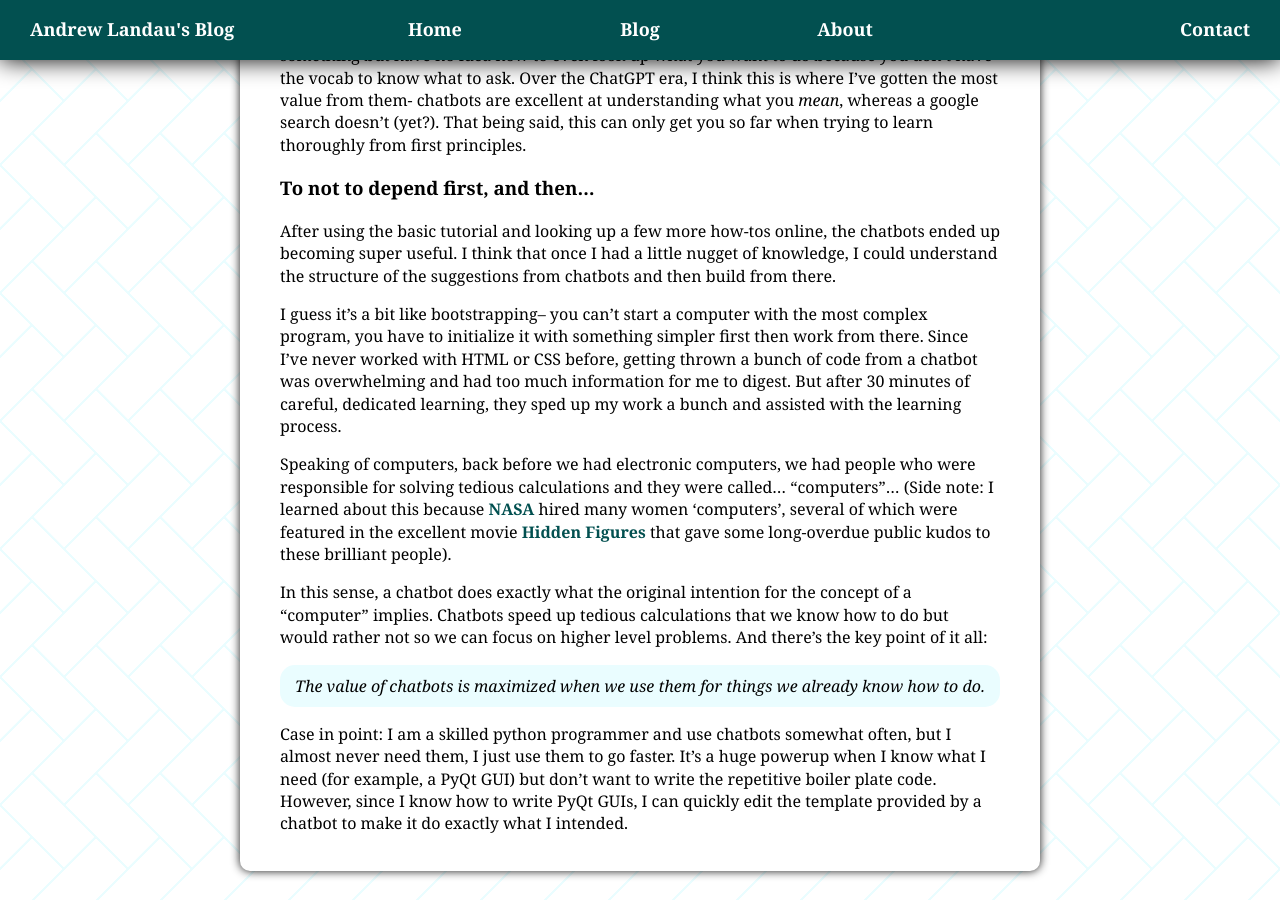
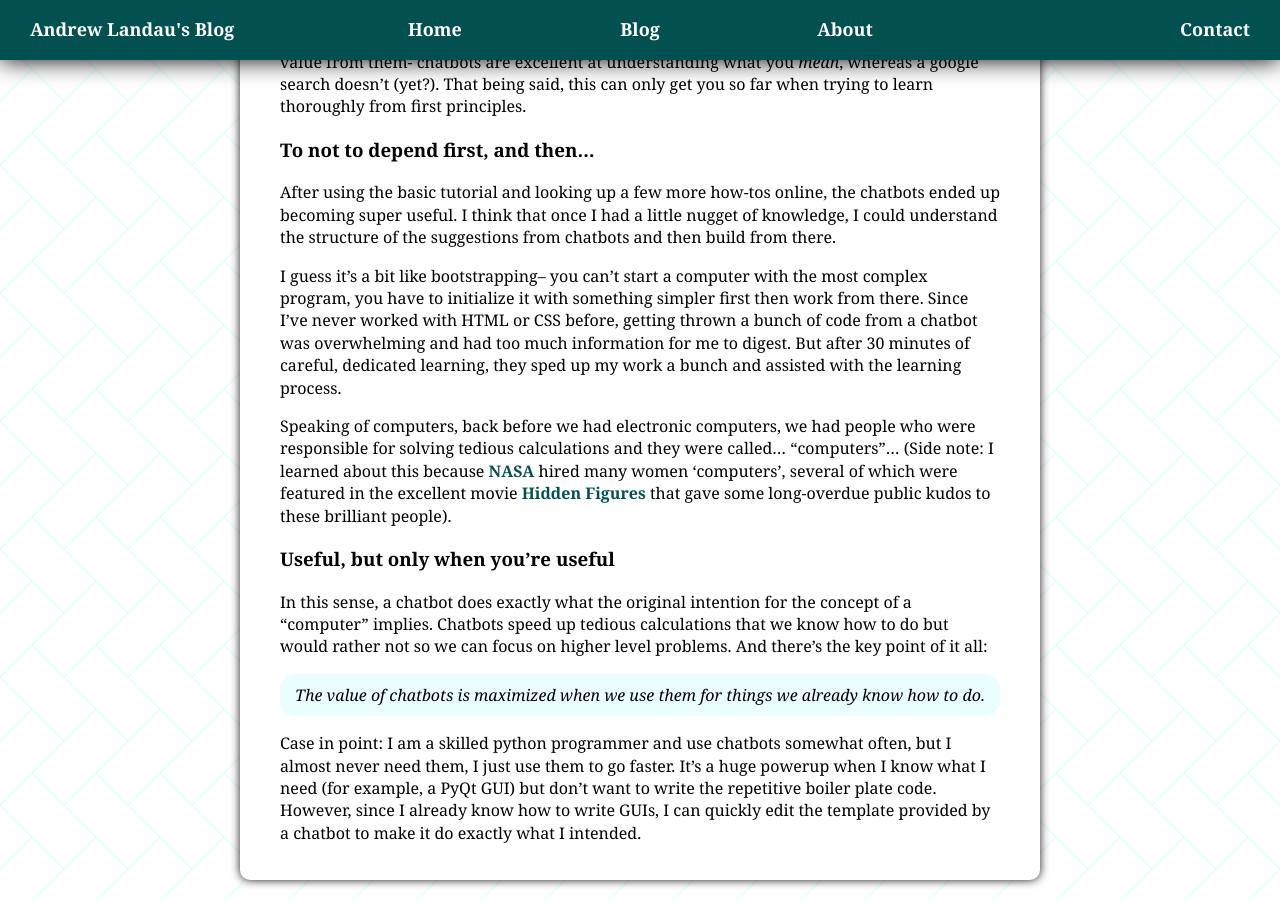
Before and after one commit to landoskape/landoskape.github.io, a Jekyll site: the page built from _posts/2024-06-03-building-time.md, in a window 1280 px wide and 900 px high, scrolled down 955 px. Built offline with Jekyll 4.4.1, drawn with Linux system fonts in a browser that asks for light colours.

```diff
--- a/_layouts/default.html
+++ b/_layouts/default.html
@@ -4,7 +4,6 @@
     <meta charset="utf-8">
     <title>{{ page.title }}</title>
     <link rel="stylesheet" href="/assets/css/styles.css">
-    <link rel="stylesheet" href="https://cdnjs.cloudflare.com/ajax/libs/font-awesome/6.0.0-beta3/css/all.min.css">
     {% feed_meta %}
     {% seo %}
   </head>
--- a/_layouts/post.html
+++ b/_layouts/post.html
@@ -10,12 +10,12 @@ layout: default
 <p style="text-align: center; margin-bottom: 30px;">
     {% for tag in page.tags %}
         <a href="/tags/#{{ tag | slugify }}" class="tag-link">
-            <span class="tag">{{ tag }}</span>
+            <span class="tag-in-post">{{ tag }}</span>
         </a>
         {% unless forloop.last %}
             <span class="tag-divider">-</span>
         {% endunless %}
     {% endfor %}
-</p>"
+</p>
 
 {{ content }}
--- a/_posts/2024-06-03-building-time.md
+++ b/_posts/2024-06-03-building-time.md
@@ -32,10 +32,11 @@ I guess it's a bit like bootstrapping-- you can't start a computer with the most
 
 Speaking of computers, back before we had electronic computers, we had people who were responsible for solving tedious calculations and they were called... "computers"... (Side note: I learned about this because [NASA](https://www.nasa.gov/image-article/computer-conducts-data-analysis/) hired many women 'computers', several of which were featured in the excellent movie [Hidden Figures](https://en.wikipedia.org/wiki/Hidden_Figures) that gave some long-overdue public kudos to these brilliant people).
 
+### Useful, but only when you're useful
 In this sense, a chatbot does exactly what the original intention for the concept of a "computer" implies. Chatbots speed up tedious calculations that we know how to do but would rather not so we can focus on higher level problems. And there's the key point of it all:
 
 <div class="text-highlight">
 The value of chatbots is maximized when we use them for things we already know how to do.
 </div>
 
-Case in point: I am a skilled python programmer and use chatbots somewhat often, but I almost never need them, I just use them to go faster. It's a huge powerup when I know what I need (for example, a PyQt GUI) but don't want to write the repetitive boiler plate code. However, since I know how to write PyQt GUIs, I can quickly edit the template provided by a chatbot to make it do exactly what I intended.
+Case in point: I am a skilled python programmer and use chatbots somewhat often, but I almost never need them, I just use them to go faster. It's a huge powerup when I know what I need (for example, a PyQt GUI) but don't want to write the repetitive boiler plate code. However, since I already know how to write GUIs, I can quickly edit the template provided by a chatbot to make it do exactly what I intended.
```
Also changed, not shown: other parts of _posts/2024-06-03-building-time.md (+2 -2 lines), _posts/2024-06-02-welcome.md (+2 -2 lines).
